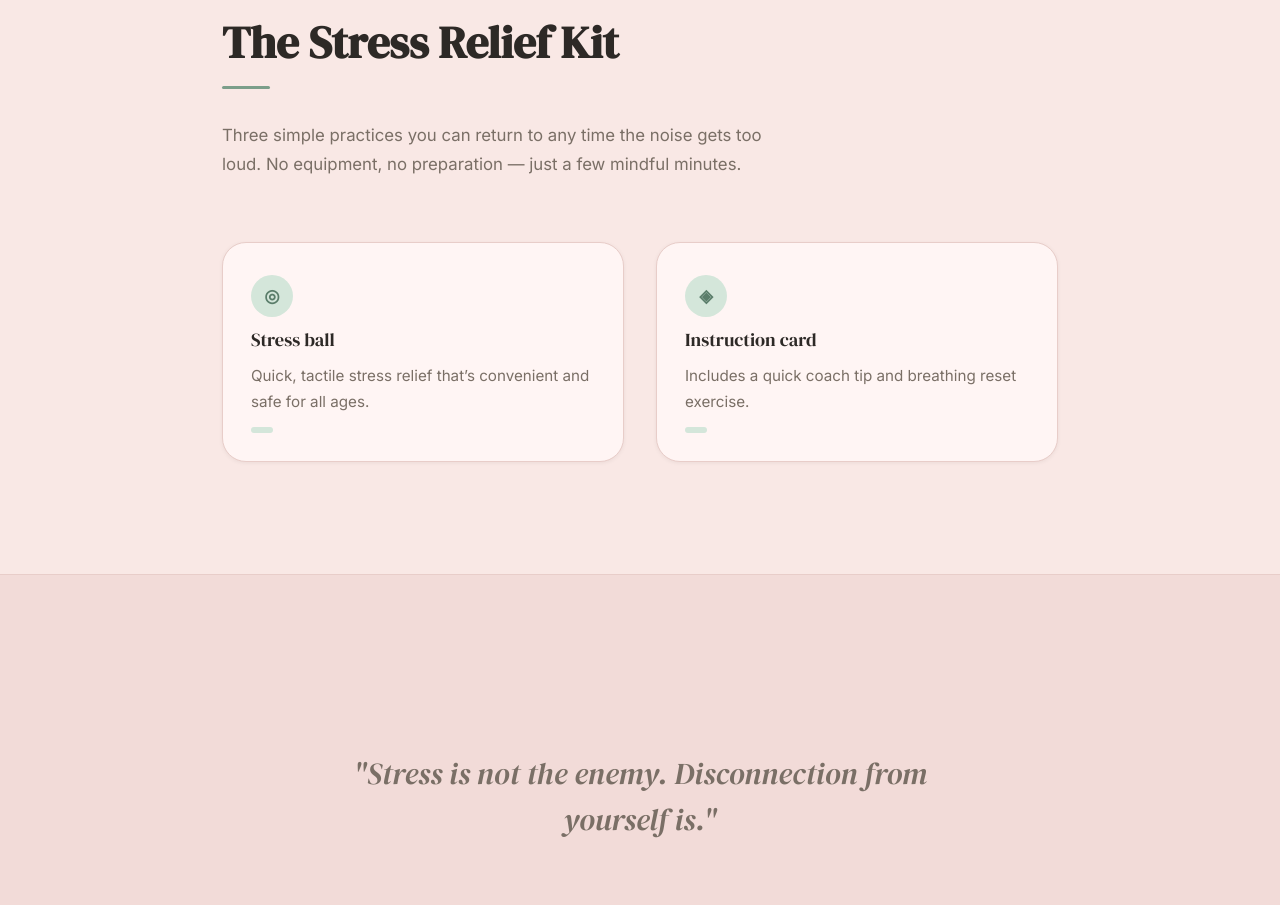
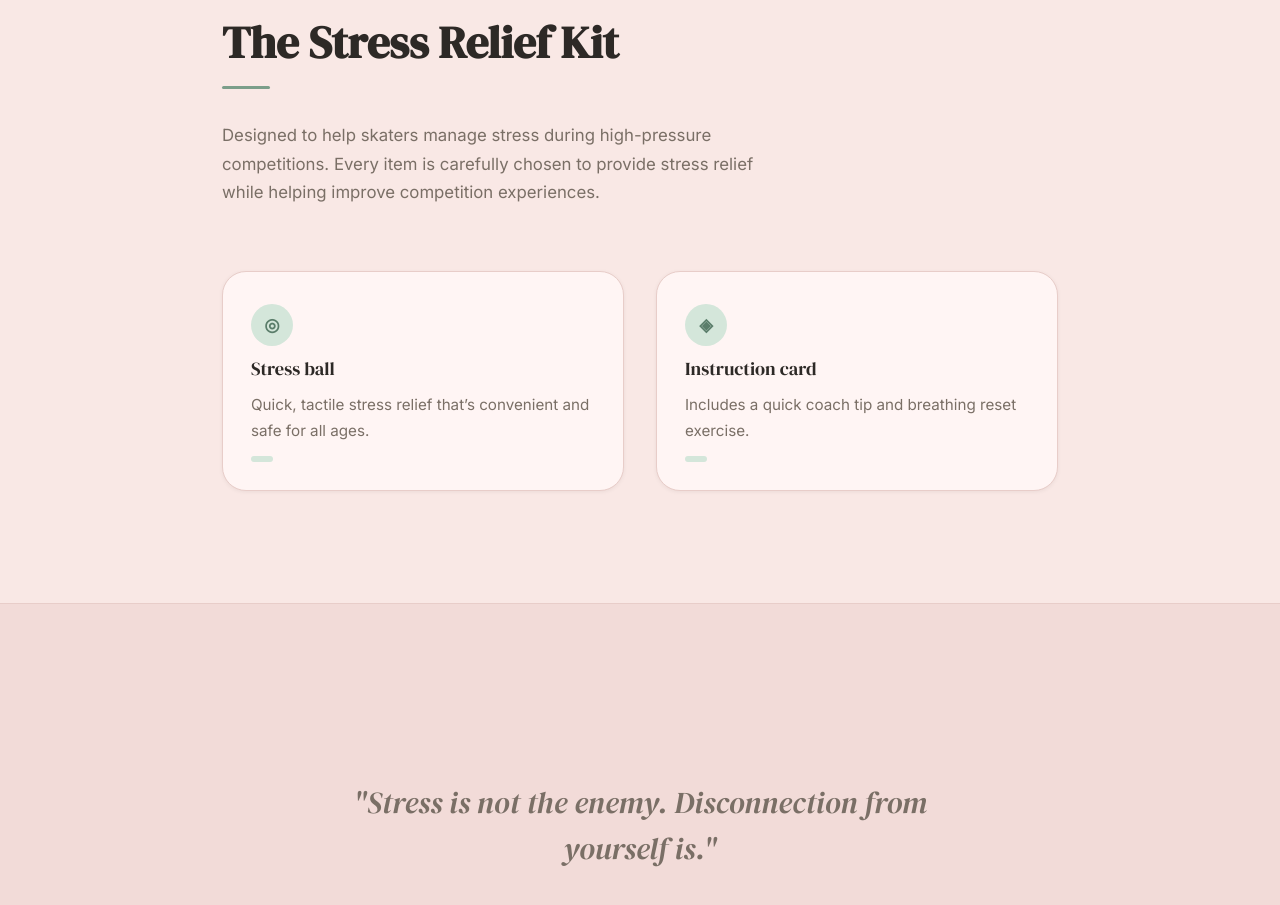
Before and after one commit to violetyan10/Edge-and-Ease, a Vue app in the folder frontend/: page / in a window 1280 px wide. Shown: the part 1600-2505 px from the top of the page. Built offline with nearby package versions, Linux system fonts and the light colour scheme; the HTML template or start-up script is replaced by a standard one.

Commit message:
test_on_mac_8

```diff
--- a/frontend/src/components/StressReliefKitSection.vue
+++ b/frontend/src/components/StressReliefKitSection.vue
@@ -8,8 +8,7 @@
         <h2 class="kit-section__title">The Stress Relief Kit</h2>
         <div class="divider" />
         <p class="kit-section__lead">
-          Three simple practices you can return to any time the noise gets too loud.
-          No equipment, no preparation — just a few mindful minutes.
+          Designed to help skaters manage stress during high-pressure competitions. Every item is carefully chosen to provide stress relief while helping improve competition experiences.
         </p>
       </div>
 
```
